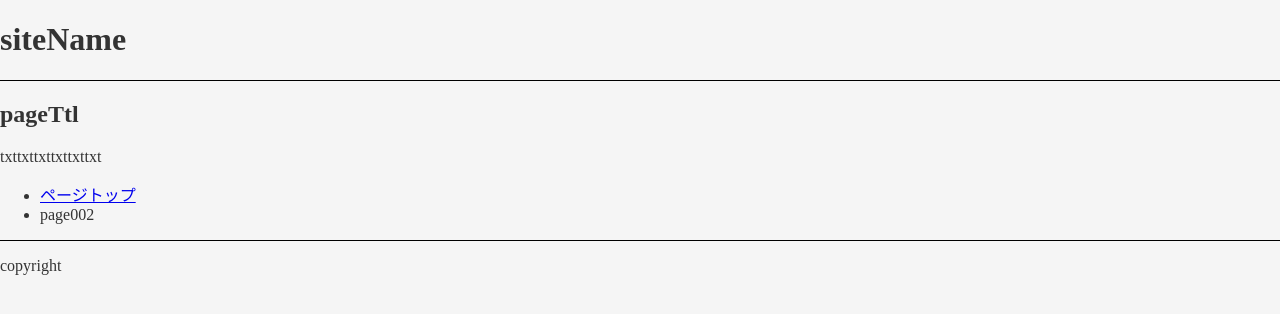
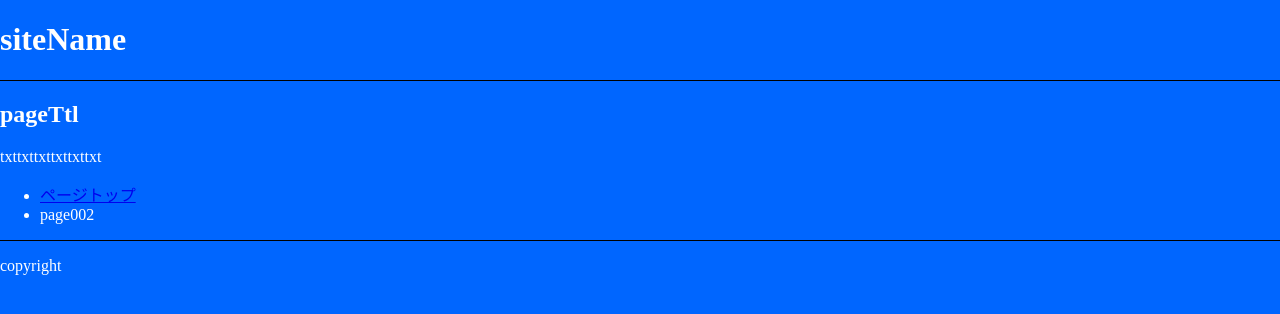
Before and after one commit to akh40/gittest, a plain HTML site: page page002.html in a window 1280 px wide. Drawn offline with Linux system fonts and the light colour scheme.

Commit message:
ページごとにcssを追加

```diff
--- a/cmn/css/cmn.css
+++ b/cmn/css/cmn.css
@@ -1,5 +1,5 @@
 @charset "utf-8";
 
-body{margin: 0; padding: 0; font-size: 100%; background:#f5f5f5; color:#333;}
+body{margin: 0; padding: 0; font-size: 100%;}
 header{width: 100%; border-bottom: 1px solid #000;}
 footer{width: 100%; border-top: 1px solid #000;}
--- /dev/null
+++ b/cmn/css/page002.css
@@ -0,0 +1,3 @@
+@charset "utf-8";
+
+body{background:#06f; color:#fff;}
--- /dev/null
+++ b/cmn/css/top.css
@@ -0,0 +1,3 @@
+@charset "utf-8";
+
+body{background:#fc0; color:#666;}
--- a/page002.html
+++ b/page002.html
@@ -6,6 +6,7 @@
 	<meta name="format-detection" content="telephone=no">
   <title></title>
   <link rel="stylesheet" href="cmn/css/cmn.css" type="text/css">
+  <link rel="stylesheet" href="cmn/css/page002.css" type="text/css">
 </head>
 <body>
   <header>
```
Also changed, not shown: index.html (+1 -0 lines).
